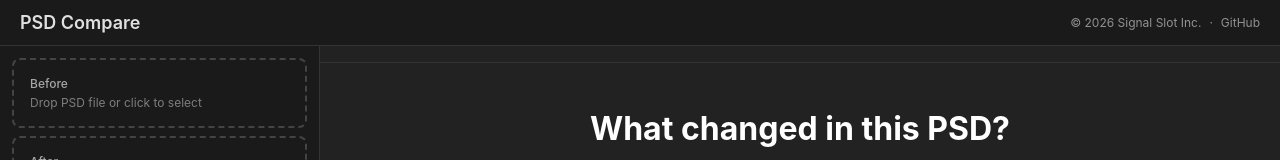
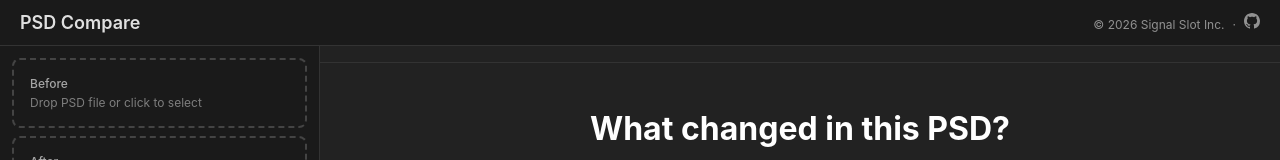
Before and after one commit to signal-slot/psd-compare, a React (Vite) app: page / in a window 1280 px wide. Shown: the top 160 px of the page. Built offline with nearby package versions, Linux system fonts and the light colour scheme.

Commit message:
Replace GitHub text with icon

```diff
--- a/src/components/App.tsx
+++ b/src/components/App.tsx
@@ -88,7 +88,11 @@ export default function App() {
         <span style={{ fontSize: '12px', opacity: 0.6 }}>
           © 2026 <a href="https://signal-slot.co.jp" target="_blank" rel="noopener noreferrer" style={{ color: 'inherit', textDecoration: 'none' }}>Signal Slot Inc.</a>
           <span style={{ margin: '0 8px' }}>·</span>
-          <a href="https://github.com/signal-slot/psd-compare" target="_blank" rel="noopener noreferrer" style={{ color: 'inherit', textDecoration: 'none' }}>GitHub</a>
+          <a href="https://github.com/signal-slot/psd-compare" target="_blank" rel="noopener noreferrer" style={{ color: 'inherit', textDecoration: 'none', display: 'inline-flex', alignItems: 'center' }}>
+            <svg height="16" width="16" viewBox="0 0 16 16" fill="currentColor">
+              <path d="M8 0C3.58 0 0 3.58 0 8c0 3.54 2.29 6.53 5.47 7.59.4.07.55-.17.55-.38 0-.19-.01-.82-.01-1.49-2.01.37-2.53-.49-2.69-.94-.09-.23-.48-.94-.82-1.13-.28-.15-.68-.52-.01-.53.63-.01 1.08.58 1.23.82.72 1.21 1.87.87 2.33.66.07-.52.28-.87.51-1.07-1.78-.2-3.64-.89-3.64-3.95 0-.87.31-1.59.82-2.15-.08-.2-.36-1.02.08-2.12 0 0 .67-.21 2.2.82.64-.18 1.32-.27 2-.27.68 0 1.36.09 2 .27 1.53-1.04 2.2-.82 2.2-.82.44 1.1.16 1.92.08 2.12.51.56.82 1.27.82 2.15 0 3.07-1.87 3.75-3.65 3.95.29.25.54.73.54 1.48 0 1.07-.01 1.93-.01 2.2 0 .21.15.46.55.38A8.013 8.013 0 0016 8c0-4.42-3.58-8-8-8z"/>
+            </svg>
+          </a>
         </span>
       </header>
 
```
